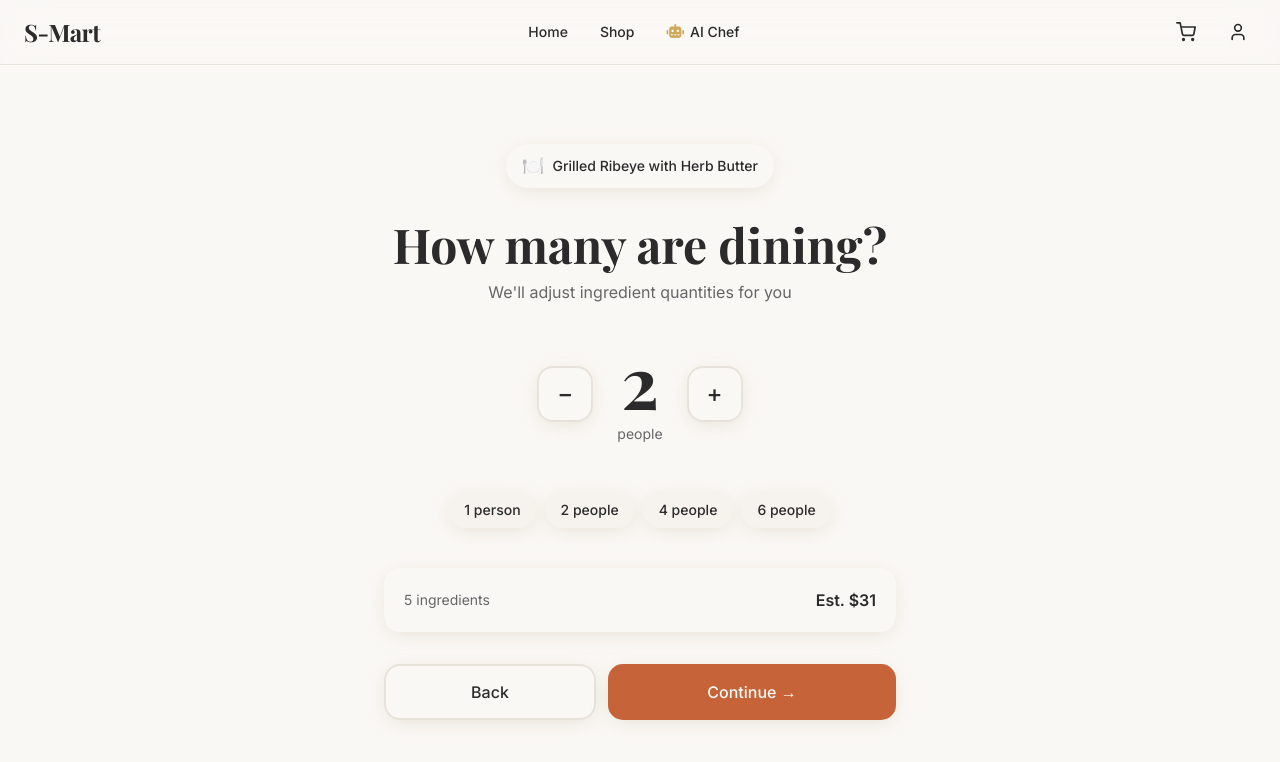
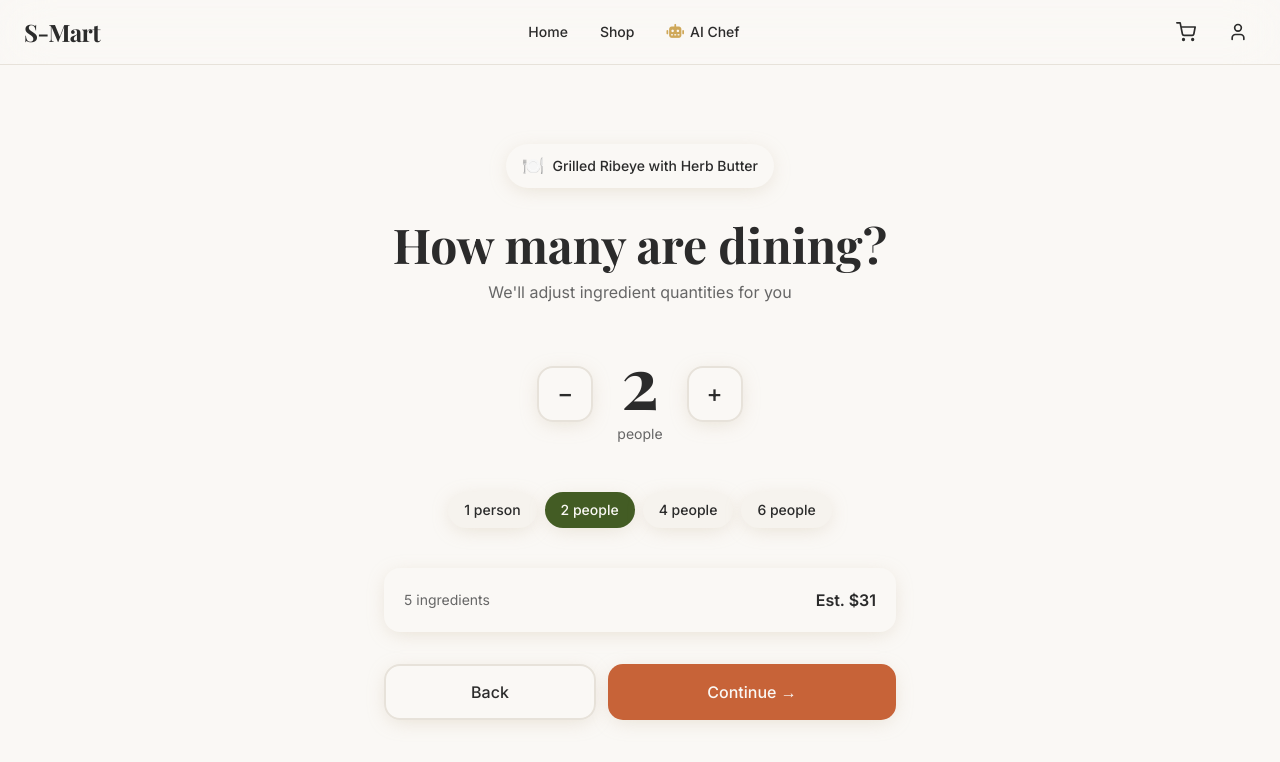
Before and after one commit to 7atoom/S-mart, an Angular app: page /aiChef/1/1 in a window 1280 px wide. Shown: the top 762 px of the page. Built offline with nearby package versions, Linux system fonts and the light colour scheme; no server answers; a web font is replaced by a local one.

Commit message:
fetch latest updates

```diff
--- a/src/app/pages/ai-chef-pick/ai-chef-pick.html
+++ b/src/app/pages/ai-chef-pick/ai-chef-pick.html
@@ -1,6 +1,6 @@
 <div class="min-h-screen pt-20 pb-24 md:pb-12 bg-page">
   <div class="max-w-3xl mx-auto px-6">
-    <div class="flex items-center gap-3 mb-10 py-3 px-5 rounded-2xl bg-cream-dark search-pill border warm-shadow">
+    <div class="flex items-center gap-3 mb-10 py-3 px-5 rounded-2xl bg-cream-dark search-pill border warm-shadow bg-white">
       <svg
         xmlns="http://www.w3.org/2000/svg"
         width="24"
--- a/src/app/pages/ai-chef/ai-chef.html
+++ b/src/app/pages/ai-chef/ai-chef.html
@@ -9,7 +9,7 @@
           [formControl]="searchControl"
           type="text"
           placeholder="I want to cook..."
-          class="w-full h-16 md:h-18 px-6 pr-16 rounded-2xl bg-card border-2 border-gold/30 text-foreground placeholder:text-muted-foreground text-lg font-sans focus:outline-none warm-shadow main-bg-color"
+          class="w-full h-16 md:h-18 px-6 pr-16 rounded-2xl bg-card border-2 border-gold/30 text-foreground placeholder:text-muted-foreground text-lg font-sans focus:outline-none warm-shadow bg-white"
         />
 
         <button
--- a/src/styles.css
+++ b/src/styles.css
@@ -169,6 +169,15 @@
     box-shadow: var(--shadow-warm);
   }
 
+  /* Olive primary utilities (override hero-pill when used together) */
+  .bg-primary {
+    background-color: hsl(var(--primary)) !important;
+  }
+
+  .text-primary-foreground {
+    color: hsl(var(--primary-foreground)) !important;
+  }
+
   /* Primary (gold-ish) button */
   .btn-primary {
     background-color: hsl(var(--gold));
```
